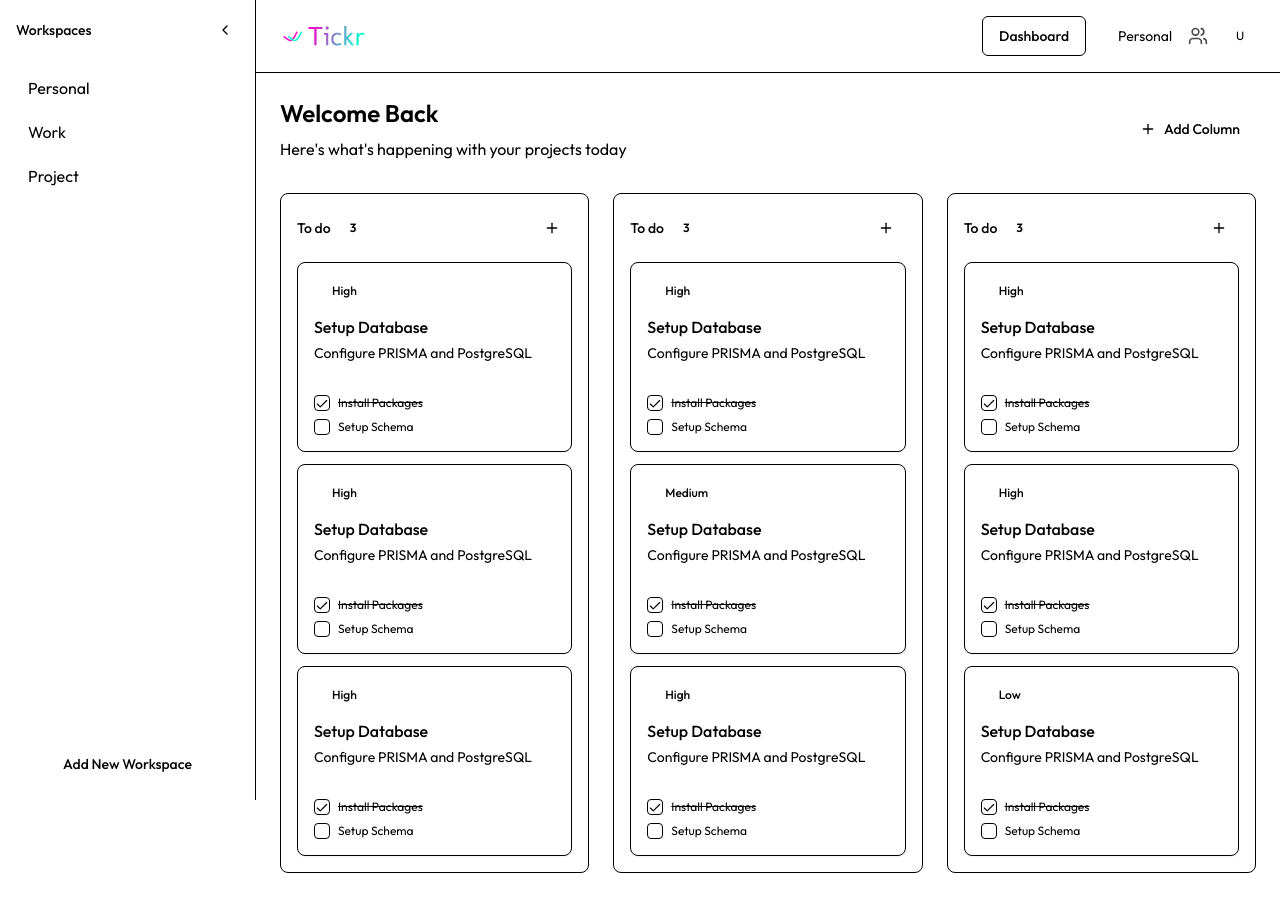
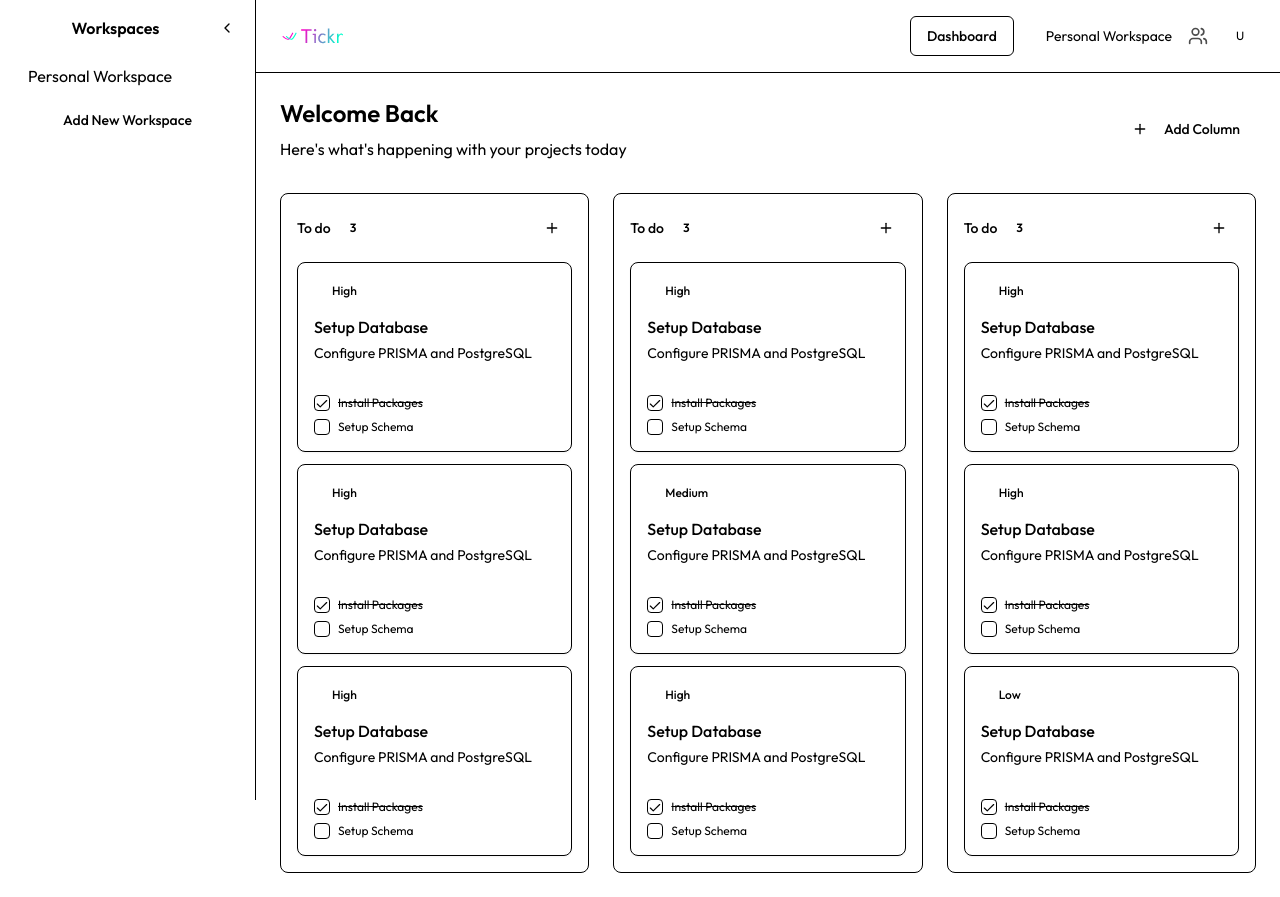
Before and after one commit to fahim-haider1/tickr-cline, a Next.js app in the folder tickr-app/: page /dashboard in a window 1280 px wide. Built offline with nearby package versions, Linux system fonts and the light colour scheme.

Commit message:
Primary nav bar impl

```diff
--- a/tickr-app/package.json
+++ b/tickr-app/package.json
@@ -21,6 +21,7 @@
     "@hello-pangea/dnd": "^16.5.0",
     "@hookform/resolvers": "^3.3.2",
     "@prisma/client": "^5.22.0",
+    "@radix-ui/react-alert-dialog": "^1.1.15",
     "@radix-ui/react-avatar": "^1.1.10",
     "@radix-ui/react-checkbox": "^1.3.3",
     "@radix-ui/react-dialog": "^1.1.15",
--- a/tickr-app/src/app/dashboard/page.tsx
+++ b/tickr-app/src/app/dashboard/page.tsx
@@ -1,15 +1,20 @@
 "use client"
 
-import { useState } from "react"
+import { useEffect, useState } from "react"
 import { Button } from "@/components/ui/button"
 import { Card, CardContent } from "@/components/ui/card"
 import { Avatar, AvatarFallback } from "@/components/ui/avatar"
 import { Badge } from "@/components/ui/badge"
 import { Checkbox } from "@/components/ui/checkbox"
-import { DropdownMenu, DropdownMenuContent, DropdownMenuItem, DropdownMenuTrigger } from "@/components/ui/dropdown-menu"
-import { Plus, ChevronRight, ChevronLeft, Users, LogOut } from "lucide-react"
+import {
+  DropdownMenu,
+  DropdownMenuContent,
+  DropdownMenuItem,
+  DropdownMenuTrigger,
+} from "@/components/ui/dropdown-menu"
+import { Plus, ChevronRight, Users, LogOut, MoreVertical } from "lucide-react"
 
-interface Task {
+type Task = {
   id: string
   title: string
   subtitle: string
@@ -18,17 +23,23 @@ interface Task {
   subtasks: { id: string; label: string; completed: boolean }[]
 }
 
-interface Column {
+type Column = {
   id: string
   title: string
   count: number
   tasks: Task[]
 }
 
+type Workspace = {
+  id: string
+  name: string
+  createdAt: number
+  undeletable?: boolean
+}
+
+const WS_STORAGE_KEY = "tickr:workspaces"
+
 export default function KanbanBoard() {
-  // Collapsible sidebar state
-  const [sidebarOpen, setSidebarOpen] = useState(true)
-
   const [columns] = useState<Column[]>([
     {
       id: "1",
@@ -159,92 +170,156 @@ export default function KanbanBoard() {
       ? "bg-accent/15 text-accent-foreground"
       : "bg-secondary text-secondary-foreground"
 
+  const [sidebarCollapsed, setSidebarCollapsed] = useState(false)
+  const toggleSidebar = () => setSidebarCollapsed((s) => !s)
+
+  const [workspaces, setWorkspaces] = useState<Workspace[]>([])
+  const [selectedWorkspaceId, setSelectedWorkspaceId] = useState<string | null>(null)
+
+  // Load workspaces (with Personal Workspace enforced)
+  useEffect(() => {
+    try {
+      const raw = localStorage.getItem(WS_STORAGE_KEY)
+      let parsed: Workspace[] = raw ? JSON.parse(raw) : []
+
+      if (!parsed.some((w) => w.undeletable)) {
+        const personal: Workspace = {
+          id: crypto.randomUUID(),
+          name: "Personal Workspace",
+          createdAt: Date.now(),
+          undeletable: true,
+        }
+        parsed = [personal, ...parsed]
+      }
+
+      setWorkspaces(parsed)
+      if (!selectedWorkspaceId && parsed.length > 0) {
+        setSelectedWorkspaceId(parsed[0].id)
+      }
+    } catch {}
+  }, [])
+
+  useEffect(() => {
+    localStorage.setItem(WS_STORAGE_KEY, JSON.stringify(workspaces))
+  }, [workspaces])
+
+  const addWorkspace = () => {
+    const name = window.prompt("Workspace name?")
+    if (!name) return
+    const ws: Workspace = { id: crypto.randomUUID(), name: name.trim(), createdAt: Date.now() }
+    setWorkspaces((prev) => [...prev, ws])
+    if (!selectedWorkspaceId) setSelectedWorkspaceId(ws.id)
+  }
+
+  const editWorkspace = (id: string) => {
+    const current = workspaces.find((w) => w.id === id)
+    if (!current || current.undeletable) return
+    const name = window.prompt("Rename workspace", current.name)
+    if (!name) return
+    setWorkspaces((prev) => prev.map((w) => (w.id === id ? { ...w, name: name.trim() } : w)))
+  }
+
+  const deleteWorkspace = (id: string) => {
+    const current = workspaces.find((w) => w.id === id)
+    if (!current || current.undeletable) return
+    const ok = window.confirm("Delete this workspace?")
+    if (!ok) return
+    setWorkspaces((prev) => prev.filter((w) => w.id !== id))
+    if (selectedWorkspaceId === id) setSelectedWorkspaceId(workspaces[0]?.id ?? null)
+  }
+
   const handleLogout = () => {
     console.log("Logging out…")
   }
 
   return (
     <div className="min-h-screen bg-background text-foreground">
-      {/* SIDEBAR – collapsible */}
+      {/* SIDEBAR */}
       <aside
-        className={`fixed inset-y-0 left-0 border-r border-sidebar-border bg-sidebar text-sidebar-foreground
-          ${sidebarOpen ? "w-64" : "w-16"} transition-[width] duration-300 ease-in-out`}
+        className={`fixed inset-y-0 left-0 bg-sidebar text-sidebar-foreground border-r border-sidebar-border
+        transition-[width] duration-300 ease-in-out ${sidebarCollapsed ? "w-16" : "w-64"}`}
       >
-        <div className="h-full flex flex-col p-4 gap-6">
-          {/* HEADER ROW WITH ALWAYS-VISIBLE TOGGLE */}
-          {sidebarOpen ? (
+        <div className="h-full flex flex-col p-4 gap-4">
+          {/* header row */}
           <div className="flex items-center justify-between">
-              <span className="text-sm font-medium">Workspaces</span>
+            {!sidebarCollapsed && (
+              <span className="text-base font-semibold mx-auto">Workspaces</span>
+            )}
             <button
-                type="button"
-                aria-label="Collapse sidebar"
-                onClick={() => setSidebarOpen(false)}
-                className="inline-flex h-7 w-7 items-center justify-center rounded-md hover:bg-sidebar/70"
+              onClick={toggleSidebar}
+              className="p-1 rounded hover:bg-sidebar/50 transition"
+              aria-label={sidebarCollapsed ? "Expand sidebar" : "Collapse sidebar"}
             >
-                <ChevronLeft className="h-4 w-4" />
+              {sidebarCollapsed ? (
+                <ChevronRight className="w-4 h-4" />
+              ) : (
+                <ChevronRight className="w-4 h-4 rotate-180" />
+              )}
             </button>
           </div>
-          ) : (
-            <div className="flex items-center justify-center">
-              <button
-                type="button"
-                aria-label="Expand sidebar"
-                onClick={() => setSidebarOpen(true)}
-                className="inline-flex h-7 w-7 items-center justify-center rounded-md hover:bg-sidebar/70"
+
+          {/* workspace list + button immediately below */}
+          <div className="space-y-1 overflow-y-auto">
+            {workspaces.map((ws) => (
+              <div
+                key={ws.id}
+                className={`group flex items-center justify-between px-3 py-2 rounded-lg hover:bg-sidebar/60 cursor-pointer ${
+                  selectedWorkspaceId === ws.id ? "bg-sidebar/70 ring-1 ring-sidebar-border/50" : ""
+                }`}
+                onClick={() => setSelectedWorkspaceId(ws.id)}
               >
-                <ChevronRight className="h-4 w-4" />
-              </button>
+                {!sidebarCollapsed && <span className="truncate">{ws.name}</span>}
+                {!ws.undeletable && (
+                  <DropdownMenu>
+                    <DropdownMenuTrigger asChild>
+                      <Button variant="ghost" size="icon" className="h-6 w-6 ml-2">
+                        <MoreVertical className="w-4 h-4" />
+                      </Button>
+                    </DropdownMenuTrigger>
+                    <DropdownMenuContent align="end">
+                      <DropdownMenuItem onClick={(e) => { e.stopPropagation(); editWorkspace(ws.id) }}>
+                        Edit
+                      </DropdownMenuItem>
+                      <DropdownMenuItem
+                        className="text-destructive"
+                        onClick={(e) => { e.stopPropagation(); deleteWorkspace(ws.id) }}
+                      >
+                        Delete
+                      </DropdownMenuItem>
+                    </DropdownMenuContent>
+                  </DropdownMenu>
+                )}
               </div>
-          )}
+            ))}
 
-          {/* workspace list */}
-          <div className="space-y-1">
-            <div className="px-3 py-2 rounded-lg bg-sidebar/70 ring-1 ring-sidebar-border/50 flex items-center">
-              <span className={`whitespace-nowrap transition-all ${sidebarOpen ? "block" : "hidden"}`}>Personal</span>
-              {!sidebarOpen && <span className="mx-auto h-2 w-2 rounded-full bg-sidebar-foreground/80" />}
-            </div>
-            <div className="px-3 py-2 rounded-lg hover:bg-sidebar/60 cursor-pointer flex items-center">
-              <span className={`whitespace-nowrap transition-all ${sidebarOpen ? "block" : "hidden"}`}>Work</span>
-              {!sidebarOpen && <span className="mx-auto h-2 w-2 rounded-full bg-sidebar-foreground/60" />}
-            </div>
-            <div className="px-3 py-2 rounded-lg hover:bg-sidebar/60 cursor-pointer flex items-center">
-              <span className={`whitespace-nowrap transition-all ${sidebarOpen ? "block" : "hidden"}`}>Project</span>
-              {!sidebarOpen && <span className="mx-auto h-2 w-2 rounded-full bg-sidebar-foreground/60" />}
-            </div>
-          </div>
-
-          {/* add workspace button (hide when collapsed) */}
-          {sidebarOpen ? (
-            <Button className="mt-auto w-full bg-sidebar-primary text-sidebar-primary-foreground hover:opacity-90">
-              Add New Workspace
-            </Button>
-          ) : (
-            <div className="mt-auto flex justify-center">
-              <Button size="icon" className="bg-sidebar-primary text-sidebar-primary-foreground hover:opacity-90">
-                <Plus className="h-4 w-4" />
+            {/* button is immediately below the list */}
+            <Button
+              onClick={addWorkspace}
+              className="mt-2 w-full bg-sidebar-primary text-sidebar-primary-foreground hover:opacity-90"
+            >
+              {!sidebarCollapsed ? "Add New Workspace" : <Plus className="w-4 h-4" />}
             </Button>
           </div>
-          )}
         </div>
       </aside>
 
-      {/* MAIN – margin-left matches sidebar width */}
-      <main
-        className={`transition-[margin] duration-300 ease-in-out ${sidebarOpen ? "ml-64" : "ml-16"}`}
-      >
+      {/* MAIN */}
+      <main className={`transition-[margin] duration-300 ease-in-out ${sidebarCollapsed ? "ml-16" : "ml-64"}`}>
         {/* top bar */}
         <header className="flex items-center justify-between px-6 py-4 border-b border-border bg-background/60 backdrop-blur">
-          {/* Left: logo (unchanged) */}
           <div className="flex items-center">
-            <img src="/Group 5 (2).svg" alt="Tickr Logo" className="h-8 w-auto" />
+            <img src="/Group 5 (2).svg" alt="Tickr" className="h-6 w-auto" />
           </div>
 
-          {/* Right */}
           <div className="flex items-center gap-4">
-            <Button variant="outline" className="hidden sm:inline-flex">Dashboard</Button>
+            <Button variant="outline" className="hidden sm:inline-flex">
+              Dashboard
+            </Button>
             <div className="flex items-center gap-2">
               <span className="inline-block size-2 rounded-full bg-primary" />
-              <span className="text-sm">Personal</span>
+              <span className="text-sm">
+                {workspaces.find((w) => w.id === selectedWorkspaceId)?.name ?? "—"}
+              </span>
             </div>
             <Users className="w-5 h-5 opacity-70" />
             <DropdownMenu>
@@ -253,7 +328,7 @@ export default function KanbanBoard() {
                   <AvatarFallback className="bg-muted text-foreground/80 text-xs">U</AvatarFallback>
                 </Avatar>
               </DropdownMenuTrigger>
-              <DropdownMenuContent className="bg-popover text-popover-foreground border-border" align="end">
+              <DropdownMenuContent align="end">
                 <DropdownMenuItem onClick={handleLogout} className="cursor-pointer">
                   <LogOut className="w-4 h-4 mr-2" />
                   Log out
@@ -280,7 +355,6 @@ export default function KanbanBoard() {
           <div className="grid grid-cols-1 md:grid-cols-3 gap-6">
             {columns.map((column) => (
               <div key={column.id} className="rounded-lg p-4 space-y-4 bg-card border border-border">
-                {/* column header */}
                 <div className="flex items-center justify-between">
                   <div className="flex items-center gap-2">
                     <span className="text-sm font-medium">{column.title}</span>
@@ -290,35 +364,23 @@ export default function KanbanBoard() {
                     <Plus className="w-4 h-4" />
                   </Button>
                 </div>
-
-                {/* tasks */}
                 <div className="space-y-3">
                   {column.tasks.map((task) => (
                     <Card key={task.id} className="bg-card border-border">
                       <CardContent className="p-4">
-                        {/* priority pill */}
                         <div className="flex items-center gap-2 mb-3">
                           <div className={`flex items-center gap-1 px-2 py-1 rounded-full text-xs ${getPriorityTint(task.priority)}`}>
                             <span className="inline-block size-1.5 rounded-full bg-current/70" />
                             <span className="font-medium">{task.priority}</span>
                           </div>
                         </div>
-
-                        {/* title/subtitle */}
                         <h3 className="font-medium mb-1">{task.title}</h3>
                         <p className="text-sm text-muted-foreground mb-3">{task.subtitle}</p>
-
-                        {/* progress bar */}
                         <div className="mb-4">
                           <div className="w-full h-1 rounded-full bg-muted">
-                            <div
-                              className="h-1 rounded-full bg-primary"
-                              style={{ width: `${task.progress}%` }}
-                            />
+                            <div className="h-1 rounded-full bg-primary" style={{ width: `${task.progress}%` }} />
                           </div>
                         </div>
-
-                        {/* subtasks */}
                         <div className="space-y-2">
                           {task.subtasks.map((sub) => (
                             <label key={sub.id} className="flex items-center gap-2 text-xs cursor-pointer">
--- a/tickr-app/src/components/ui/button.tsx
+++ b/tickr-app/src/components/ui/button.tsx
@@ -5,7 +5,7 @@ import { cva, type VariantProps } from "class-variance-authority"
 import { cn } from "@/lib/utils"
 
 const buttonVariants = cva(
-  "inline-flex items-center justify-center whitespace-nowrap rounded-md text-sm font-medium ring-offset-background transition-colors focus-visible:outline-none focus-visible:ring-2 focus-visible:ring-ring focus-visible:ring-offset-2 disabled:pointer-events-none disabled:opacity-50",
+  "inline-flex items-center justify-center gap-2 whitespace-nowrap rounded-md text-sm font-medium ring-offset-background transition-colors focus-visible:outline-none focus-visible:ring-2 focus-visible:ring-ring focus-visible:ring-offset-2 disabled:pointer-events-none disabled:opacity-50 [&_svg]:pointer-events-none [&_svg]:size-4 [&_svg]:shrink-0",
   {
     variants: {
       variant: {
--- a/tickr-app/src/components/ui/input.tsx
+++ b/tickr-app/src/components/ui/input.tsx
@@ -2,16 +2,13 @@ import * as React from "react"
 
 import { cn } from "@/lib/utils"
 
-export interface InputProps
-  extends React.InputHTMLAttributes<HTMLInputElement> {}
-
-const Input = React.forwardRef<HTMLInputElement, InputProps>(
+const Input = React.forwardRef<HTMLInputElement, React.ComponentProps<"input">>(
   ({ className, type, ...props }, ref) => {
     return (
       <input
         type={type}
         className={cn(
-          "flex h-10 w-full rounded-md border border-input bg-background px-3 py-2 text-sm ring-offset-background file:border-0 file:bg-transparent file:text-sm file:font-medium placeholder:text-muted-foreground focus-visible:outline-none focus-visible:ring-2 focus-visible:ring-ring focus-visible:ring-offset-2 disabled:cursor-not-allowed disabled:opacity-50",
+          "flex h-10 w-full rounded-md border border-input bg-background px-3 py-2 text-base ring-offset-background file:border-0 file:bg-transparent file:text-sm file:font-medium file:text-foreground placeholder:text-muted-foreground focus-visible:outline-none focus-visible:ring-2 focus-visible:ring-ring focus-visible:ring-offset-2 disabled:cursor-not-allowed disabled:opacity-50 md:text-sm",
           className
         )}
         ref={ref}
```
Also changed, not shown: tickr-app/src/components/ui/alert-dialog.tsx (added, +141 -0 lines), tickr-app/src/components/ui/dialog.tsx (+30 -28 lines), 1 other file (tests, documents, lock files or other folders). Lines whose indentation alone changed are shown as unchanged.
